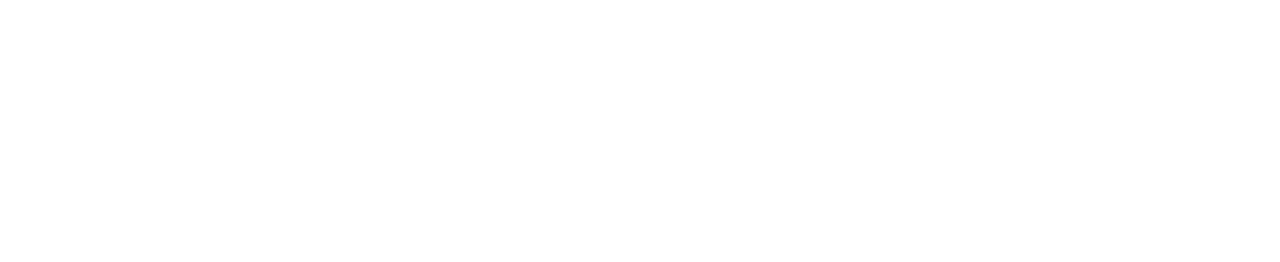
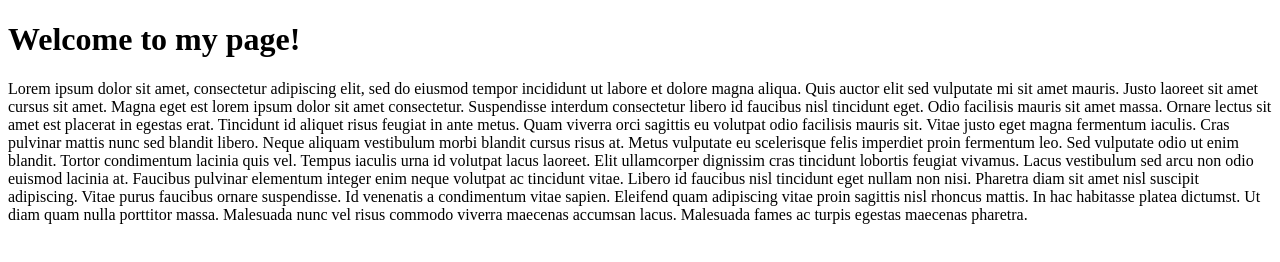
Before and after one commit to Janglybits/Lab02, a plain HTML site: page index.html in a window 1280 px wide. Drawn offline with Linux system fonts and the light colour scheme.

Commit message:
Code formatting

```diff
--- a/index.html
+++ b/index.html
@@ -1,7 +1,13 @@
 <!DOCTYPE html>
-<!--[if lt IE 7]>      <html class="no-js lt-ie9 lt-ie8 lt-ie7"> <![endif]-->
-<!--[if IE 7]>         <html class="no-js lt-ie9 lt-ie8"> <![endif]-->
-<!--[if IE 8]>         <html class="no-js lt-ie9"> <![endif]-->
+<!--[if lt IE 7]>
+<html class="no-js lt-ie9 lt-ie8 lt-ie7">
+  <![endif]-->
+<!--[if IE 7]>
+  <html class="no-js lt-ie9 lt-ie8">
+    <![endif]-->
+<!--[if IE 8]>
+    <html class="no-js lt-ie9">
+      <![endif]-->
 <!--[if gt IE 8]><!-->
 <html class="no-js">
 <!--<![endif]-->
@@ -9,7 +15,7 @@
 <head>
     <meta charset="utf-8">
     <meta http-equiv="X-UA-Compatible" content="IE=edge">
-    <title></title>
+    <title>201n Lab02 "About Me" exercise</title>
     <meta name="description" content="">
     <meta name="viewport" content="width=device-width, initial-scale=1">
     <link rel="stylesheet" href="">
@@ -17,9 +23,23 @@
 
 <body>
     <!--[if lt IE 7]>
-            <p class="browsehappy">You are using an <strong>outdated</strong> browser. Please <a href="#">upgrade your browser</a> to improve your experience.</p>
-        <![endif]-->
-
+          <p class="browsehappy">You are using an <strong>outdated</strong> browser. Please <a href="#">upgrade your browser</a> to improve your experience.</p>
+          <![endif]-->
+    <header>
+        <h1>Welcome to my page!</h1>
+    </header>
+    <main>
+        <p>Lorem ipsum dolor sit amet, consectetur adipiscing elit, sed do eiusmod tempor incididunt ut labore et dolore magna aliqua. Quis auctor elit sed vulputate mi sit amet mauris. Justo laoreet sit amet cursus sit amet. Magna eget est lorem ipsum dolor
+            sit amet consectetur. Suspendisse interdum consectetur libero id faucibus nisl tincidunt eget. Odio facilisis mauris sit amet massa. Ornare lectus sit amet est placerat in egestas erat. Tincidunt id aliquet risus feugiat in ante metus. Quam
+            viverra orci sagittis eu volutpat odio facilisis mauris sit. Vitae justo eget magna fermentum iaculis. Cras pulvinar mattis nunc sed blandit libero. Neque aliquam vestibulum morbi blandit cursus risus at. Metus vulputate eu scelerisque felis
+            imperdiet proin fermentum leo. Sed vulputate odio ut enim blandit. Tortor condimentum lacinia quis vel. Tempus iaculis urna id volutpat lacus laoreet. Elit ullamcorper dignissim cras tincidunt lobortis feugiat vivamus. Lacus vestibulum sed
+            arcu non odio euismod lacinia at. Faucibus pulvinar elementum integer enim neque volutpat ac tincidunt vitae. Libero id faucibus nisl tincidunt eget nullam non nisi. Pharetra diam sit amet nisl suscipit adipiscing. Vitae purus faucibus ornare
+            suspendisse. Id venenatis a condimentum vitae sapien. Eleifend quam adipiscing vitae proin sagittis nisl rhoncus mattis. In hac habitasse platea dictumst. Ut diam quam nulla porttitor massa. Malesuada nunc vel risus commodo viverra maecenas
+            accumsan lacus. Malesuada fames ac turpis egestas maecenas pharetra.
+        </p>
+    </main>
+    <footer>
+    </footer>
     <script src="" async defer></script>
 </body>
 
```
